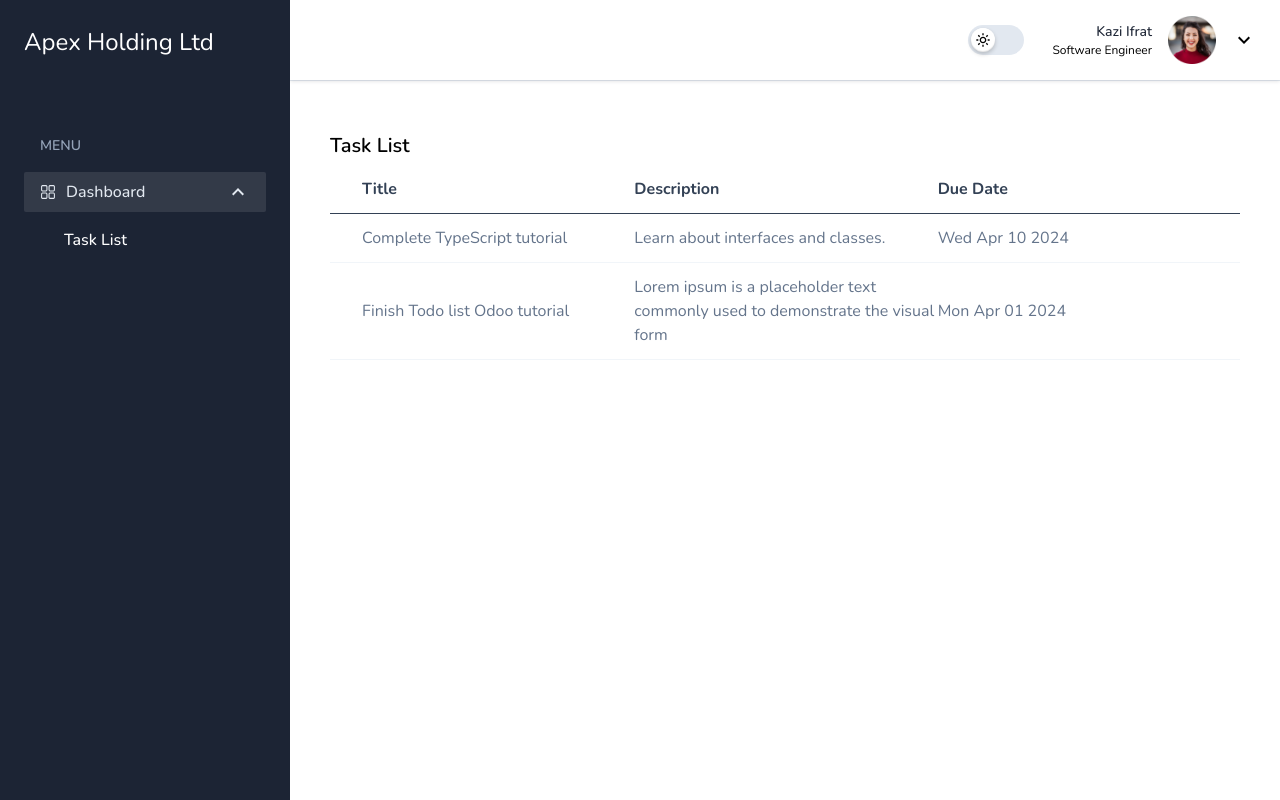
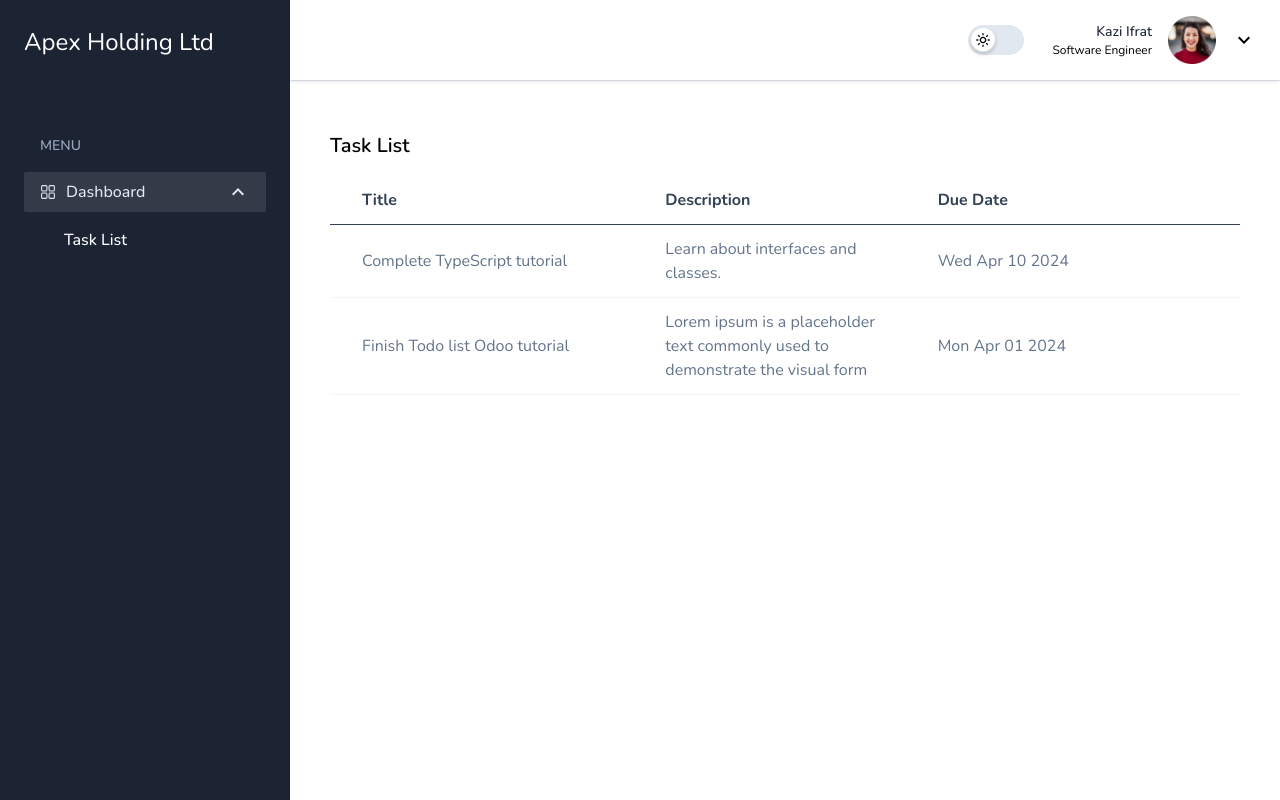
Before and after one commit to Ifratbinte/task-manage, a Next.js app: page / in a window 1280 px wide. Built offline with nearby package versions, Linux system fonts and the light colour scheme.

Commit message:
reafctor[*] : Tasklist ui refactor

```diff
--- a/src/components/Dashboard/TaskList.tsx
+++ b/src/components/Dashboard/TaskList.tsx
@@ -12,18 +12,18 @@ const TasksList: React.FC<Props> = ({ tasks }) => {
     <div className="bg-gray-100 p-4">
       <h2 className="text-xl font-semibold mb-4">Task List</h2>
       <table className="border-collapse table-fixed w-full text-sm">
-        <thead>
-          <tr className='border-b dark:border-slate-600 font-medium p-4 pt-0 text-slate-700 dark:text-slate-200 text-left text-base'>
-            <th className='pl-8 pb-3'>Title</th>
-            <th className='pb-3'>Description</th>
-            <th className='pr-8 pb-3'>Due Date</th>
+        <thead className='dark:bg-meta'>
+          <tr className='border-b dark:border-slate-600 font-medium p-4 text-slate-700 dark:text-slate-200 text-left text-base'>
+            <th className='pl-8 py-3'>Title</th>
+            <th className='px-8 pb-y'>Description</th>
+            <th className='pr-8 pb-y'>Due Date</th>
           </tr>
         </thead>
         <tbody className='bg-white dark:bg-slate-800'>
           {tasks.map((task) => (
             <tr key={task.title} className='border-b border-slate-100 dark:border-slate-700 text-slate-500 dark:text-slate-400 text-base'>
               <td className="pl-8 py-3">{task.title}</td>
-              <td className='py-3'>{task.description}</td>
+              <td className='px-8 py-3'>{task.description}</td>
               <td className="pr-8 py-3">{task.dueDate.toDateString()}</td>
             </tr>
           ))}
```
